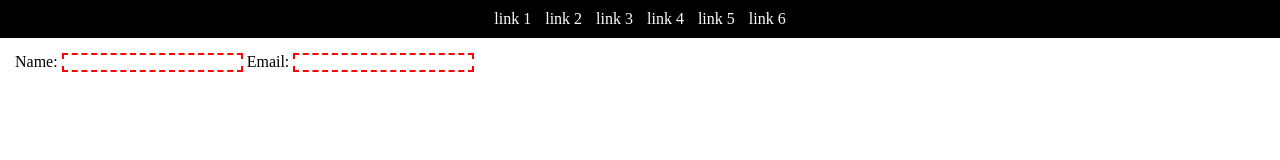
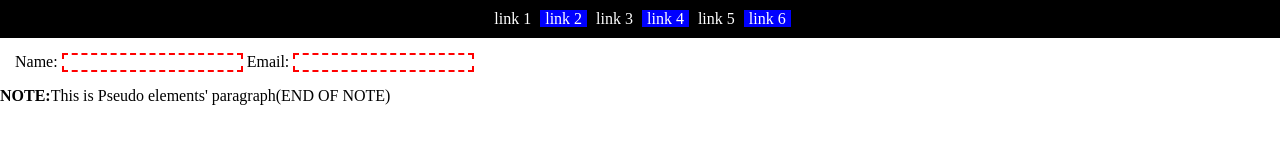
Before and after one commit to B-Jayree/TTA_advanced_CSS, a plain HTML site: page Pseudo/index.html in a window 1280 px wide. Drawn offline with Linux system fonts and the light colour scheme.

Commit message:
Pseudo classes and elements

```diff
--- a/Pseudo/index.html
+++ b/Pseudo/index.html
@@ -7,6 +7,8 @@
 <link rel="stylesheet" href="style.css">
 </head>
 <body>
+
+<section id="pseudo-classes">
     <div class="navigation">
         <ul>
             <li><a href="">link 1</a></li>
@@ -25,7 +27,10 @@
             <input type="text">
         </form>
     </div>
-
+</section>
+<section id="pseudo-elements">
+<p>This is Pseudo elements' paragraph</p>
+</section>
 </body>
 
 </html>
--- a/Pseudo/style.css
+++ b/Pseudo/style.css
@@ -32,3 +32,15 @@ ul li a{
     border:none;
     background-color:blue;
 }
+.navigation ul li:nth-child(even){
+  background-color:blue;
+}
+#pseudo-elements p::before{
+    content:"NOTE:";
+    font-weight: bold;
+}
+#pseudo-elements p::after{
+    content:"(End of note)";
+    font-weight:italic;
+    text-transform: uppercase;
+}
```
